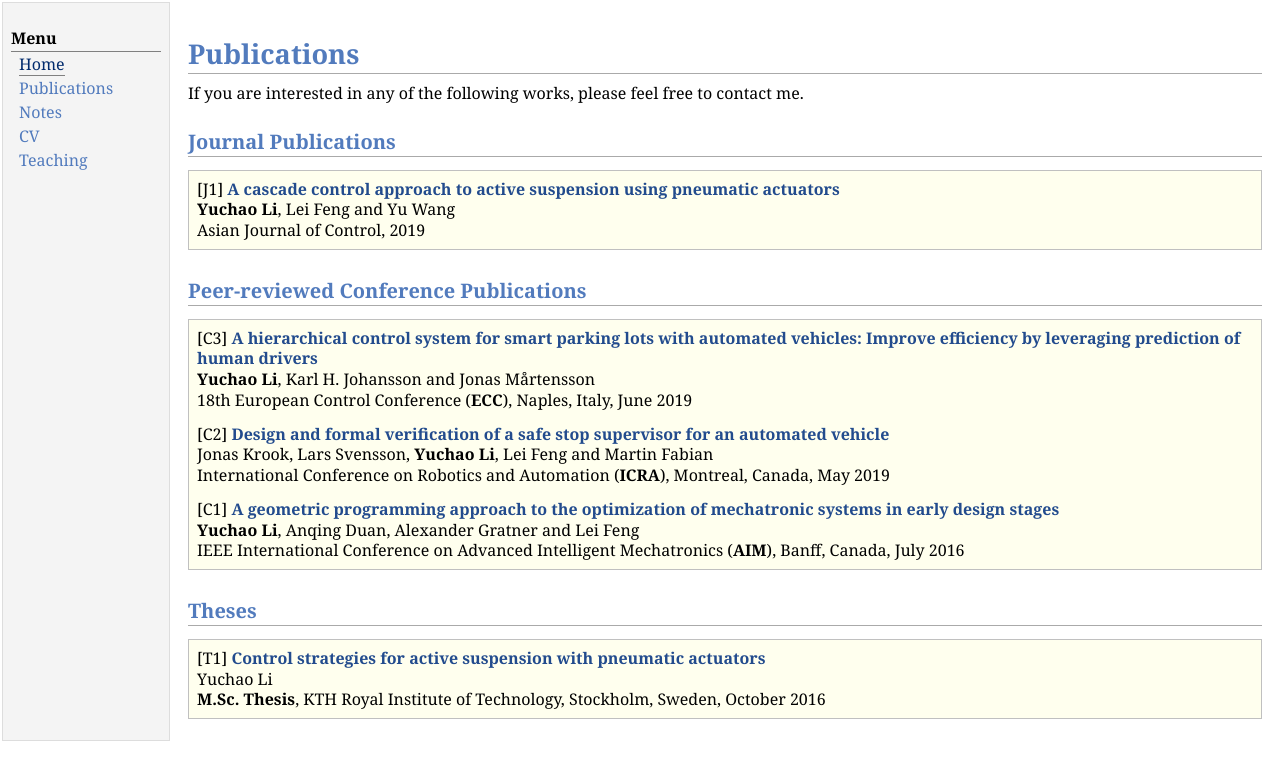
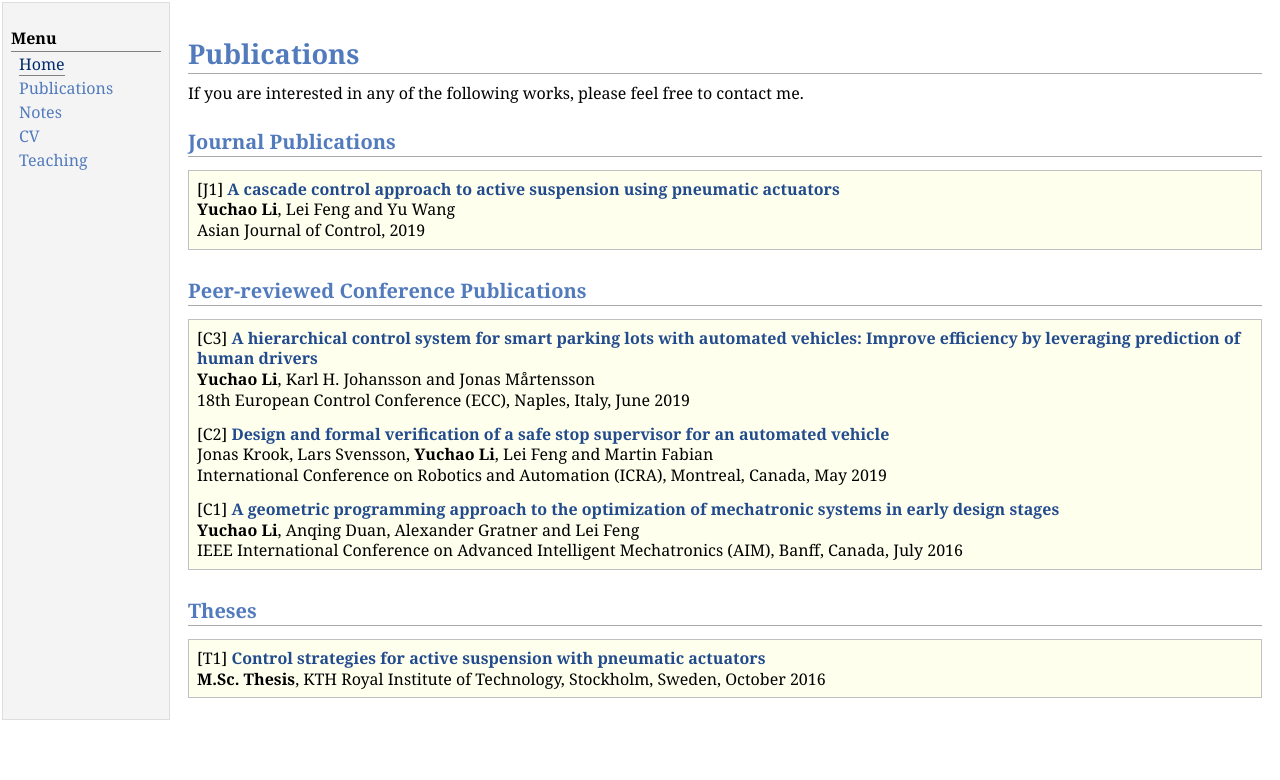
Before and after one commit to yuchaotaigu/yuchaotaigu.github.io, a Jekyll site: the page research.html, which Jekyll copies as it is, in a window 1280 px wide. Shown: the top 780 px of the page. Built offline with Jekyll 4.4.1, drawn with Linux system fonts in a browser that asks for light colours; comment, search, counter and statistics services are not loaded.

Commit message:
Update research.html

```diff
--- a/research.html
+++ b/research.html
@@ -42,13 +42,13 @@ Asian Journal of Control, 2019 </p>
 <div class="blockcontent">
 <p>[C3] <a href="https://ieeexplore.ieee.org/abstract/document/8796055"><b>A hierarchical control system for smart parking lots with automated vehicles: Improve efficiency by leveraging prediction of human drivers </b></a><br />
 <b>Yuchao Li</b>, Karl H. Johansson and Jonas Mårtensson <br />
-18th European Control Conference (<b>ECC</b>), Naples, Italy, June 2019 </p>
+18th European Control Conference (ECC), Naples, Italy, June 2019 </p>
 <p>[C2] <a href="https://ieeexplore.ieee.org/document/8793636"><b>Design and formal verification of a safe stop supervisor for an automated vehicle</b></a> <br />
   Jonas Krook, Lars Svensson, <b>Yuchao Li</b>, Lei Feng and Martin Fabian<br />
-International Conference on Robotics and Automation (<b>ICRA</b>), Montreal, Canada, May 2019</p>
+International Conference on Robotics and Automation (ICRA), Montreal, Canada, May 2019</p>
 <p>[C1] <a href="https://ieeexplore.ieee.org/abstract/document/7576958"><b>A geometric programming approach to the optimization of mechatronic systems in early design stages</b></a><br />
   <b>Yuchao Li</b>, Anqing Duan, Alexander Gratner and Lei Feng  <br />
-IEEE International Conference on Advanced Intelligent Mechatronics (<b>AIM</b>), Banff, Canada, July 2016</p>
+IEEE International Conference on Advanced Intelligent Mechatronics (AIM), Banff, Canada, July 2016</p>
   </div></div>
 
 
@@ -56,7 +56,6 @@ IEEE International Conference on Advanced Intelligent Mechatronics (<b>AIM</b>),
 <div class="infoblock">
 <div class="blockcontent">
   <p>[T1] <a href="http://urn.kb.se/resolve?urn=urn:nbn:se:kth:diva-194174"><b>Control strategies for active suspension with pneumatic actuators </b></a><br />
-  Yuchao Li <br />
 <b> M.Sc. Thesis</b>, KTH Royal Institute of Technology, Stockholm, Sweden, October 2016</p>
   </div></div>
 
```
